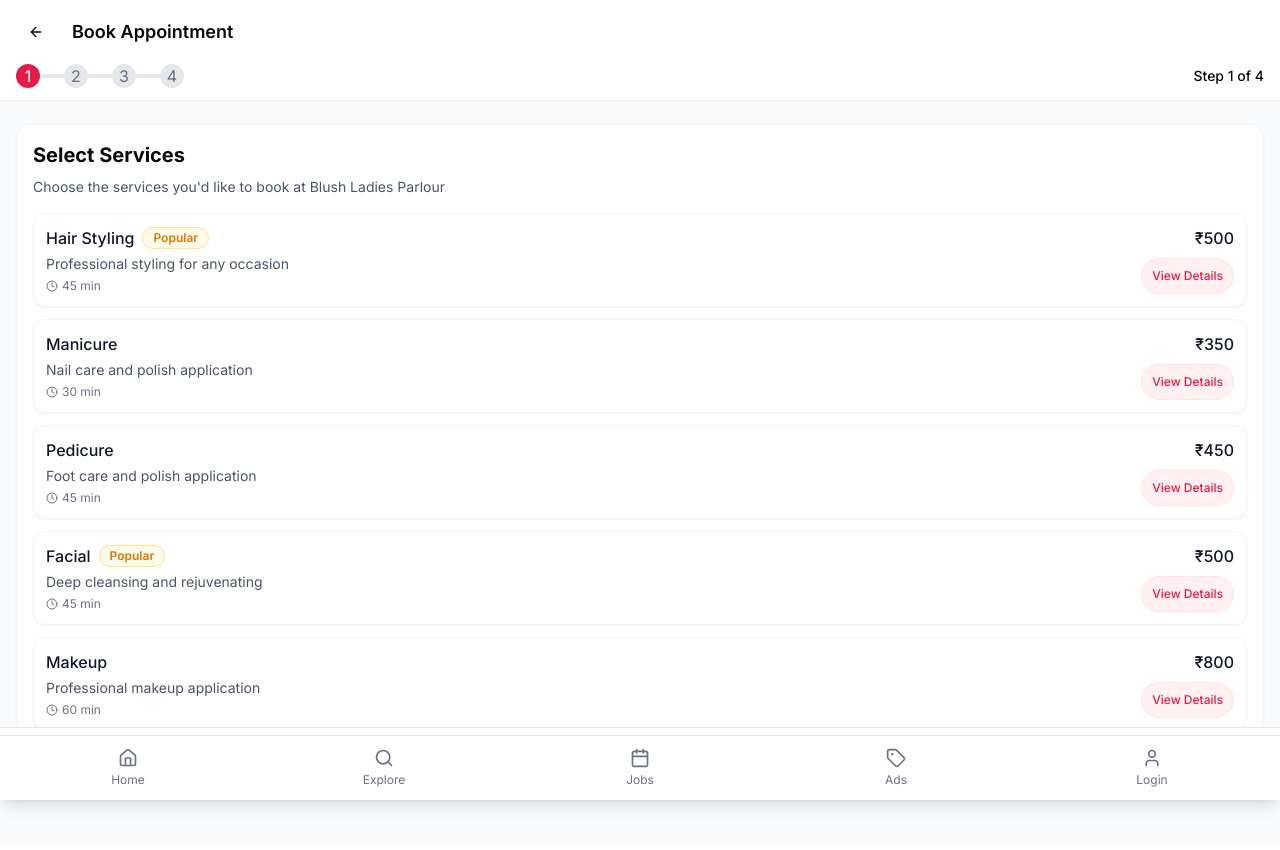
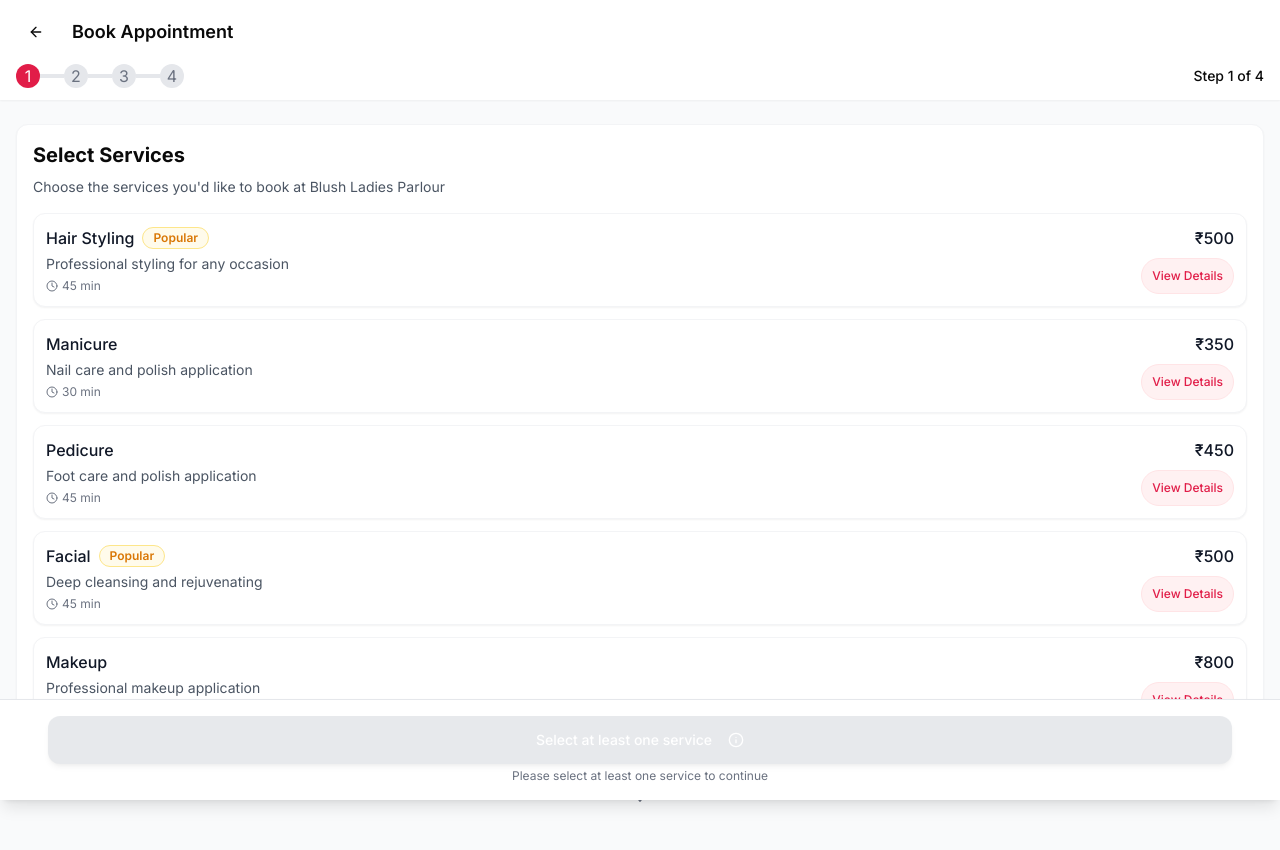
Before and after one commit to ranjeetnaiknavare/trimly, a Next.js app: page /salon/1/book in a window 1280 px wide. Shown: the top 850 px of the page. Built offline with nearby package versions, Linux system fonts and the light colour scheme.

Commit message:
fix: ensure continue button visibility on booking page
Adjust z-index and padding for booking flow button visibility.

Co-authored-by: Ranjeet Naiknavare <39047913+ranjeetnaiknavare@users.noreply.github.com>

```diff
--- a/app/globals.css
+++ b/app/globals.css
@@ -67,3 +67,13 @@
     scrollbar-width: none;
   }
 }
+
+.booking-page {
+  /* Ensure the booking page has proper spacing */
+  padding-bottom: 80px; /* Extra padding to account for the button */
+}
+
+/* Make the continue button more prominent */
+.booking-page .fixed.bottom-0 {
+  z-index: 50 !important; /* Ensure it's above other elements */
+}
--- a/app/salon/[slug]/book/page.tsx
+++ b/app/salon/[slug]/book/page.tsx
@@ -1,8 +1,10 @@
 "use client"
 
-import { useState } from "react"
+import type React from "react"
+
+import { useState, useEffect } from "react"
 import { useRouter, useSearchParams } from "next/navigation"
-import { ArrowLeft, Clock, Check, ArrowRight } from "lucide-react"
+import { ArrowLeft, Clock, Check, ArrowRight, CreditCard, Info } from "lucide-react"
 import { Button } from "@/components/ui/button"
 import { ServiceSelectionList } from "@/components/service-selection-list"
 import { TimeSlotPicker } from "@/components/time-slot-picker"
@@ -11,6 +13,7 @@ import { CouponInput } from "@/components/coupon-input"
 import { TipSelector } from "@/components/tip-selector"
 import { BookingSummary } from "@/components/booking-summary"
 import { QueueInfoTooltip } from "@/components/queue-info-tooltip"
+import { Tooltip, TooltipContent, TooltipProvider, TooltipTrigger } from "@/components/ui/tooltip"
 
 // Mock data for the salon
 const getSalonData = (slug: string) => {
@@ -143,6 +146,7 @@ export default function BookingPage({ params }: { params: { slug: string } }) {
     type: "percentage" | "fixed"
   } | null>(null)
   const [tipAmount, setTipAmount] = useState(0)
+  const [showButtonHint, setShowButtonHint] = useState(false)
 
   const salon = getSalonData(params.slug)
   const timeSlots = getTimeSlots()
@@ -203,13 +207,23 @@ export default function BookingPage({ params }: { params: { slug: string } }) {
     router.push(`/salon/${params.slug}/booking-confirmation`)
   }
 
+  // Show button hint after a delay if user hasn't interacted
+  useEffect(() => {
+    // Reset the timer when bookingType changes
+    const timer = setTimeout(() => {
+      setShowButtonHint(true)
+    }, 5000)
+
+    return () => clearTimeout(timer)
+  }, [bookingType])
+
   // Determine if we can proceed to the next step
   const canProceedToStep2 = selectedServices.length > 0
   const canProceedToStep3 = bookingType === "queue" || (selectedDate && selectedTime)
   const canProceedToStep4 = selectedFamilyMembers.length > 0
 
   return (
-    <div className="flex flex-col min-h-screen bg-gray-50">
+    <div className="flex flex-col min-h-screen bg-gray-50 booking-page">
       {/* Header */}
       <header className="sticky top-0 z-10 bg-white shadow-sm">
         <div className="container flex items-center h-16 px-4">
@@ -270,7 +284,7 @@ export default function BookingPage({ params }: { params: { slug: string } }) {
         </div>
       </header>
 
-      <main className="flex-1 container px-4 py-6 pb-24">
+      <main className="flex-1 container px-4 py-6 pb-32">
         {/* Step 1: Select Services */}
         {step === 1 && (
           <div className="space-y-6">
@@ -283,6 +297,14 @@ export default function BookingPage({ params }: { params: { slug: string } }) {
                 onToggle={handleServiceToggle}
               />
             </div>
+
+            {/* Hint for new users */}
+            {showButtonHint && selectedServices.length === 0 && (
+              <div className="text-center text-sm text-gray-500 animate-bounce">
+                Select services to continue
+                <ArrowDown className="h-4 w-4 mx-auto mt-1" />
+              </div>
+            )}
           </div>
         )}
 
@@ -371,6 +393,18 @@ export default function BookingPage({ params }: { params: { slug: string } }) {
                 appliedCoupon={appliedCoupon}
                 tipAmount={tipAmount}
               />
+
+              {/* Payment at venue note */}
+              <div className="mt-4 p-3 bg-blue-50 rounded-md border border-blue-100 flex items-start">
+                <CreditCard className="w-5 h-5 text-blue-600 mr-3 mt-0.5 flex-shrink-0" />
+                <div>
+                  <p className="text-sm font-medium text-blue-800">Pay at venue</p>
+                  <p className="text-xs text-blue-700 mt-1">
+                    Payment will be collected at the salon after your service is complete. Cash and all major cards
+                    accepted.
+                  </p>
+                </div>
+              </div>
             </div>
 
             <div className="space-y-4">
@@ -385,54 +419,175 @@ export default function BookingPage({ params }: { params: { slug: string } }) {
             </div>
           </div>
         )}
-        {/* Sticky continue button - always visible */}
-        <div className="fixed bottom-0 left-0 right-0 p-4 bg-white border-t border-gray-200 shadow-lg z-20">
+      </main>
+
+      {/* Sticky continue button - always visible with attention-grabbing animation */}
+      <div className="fixed bottom-0 left-0 right-0 p-4 bg-white border-t border-gray-200 shadow-lg z-50">
         <div className="container mx-auto">
           {step === 1 && (
+            <TooltipProvider>
+              <Tooltip>
+                <TooltipTrigger asChild>
+                  <div>
                     <Button
-                className="w-full bg-gradient-to-r from-rose-500 to-rose-600 hover:from-rose-600 hover:to-rose-700 text-white font-medium py-3 rounded-lg shadow-md transition-all transform hover:scale-[1.02] active:scale-[0.98]"
+                      className={`w-full ${
+                        canProceedToStep2
+                          ? "bg-gradient-to-r from-rose-500 to-rose-600 hover:from-rose-600 hover:to-rose-700"
+                          : "bg-gray-300"
+                      } text-white font-medium py-6 rounded-lg shadow-md transition-all transform hover:scale-[1.02] active:scale-[0.98]`}
                       disabled={!canProceedToStep2}
                       onClick={() => setStep(step + 1)}
                     >
+                      {canProceedToStep2 ? (
+                        <>
                           Continue to {bookingType === "queue" ? "Queue Information" : "Select Date & Time"}
-                <ArrowRight className="ml-2 h-4 w-4 animate-pulse" />
+                          <ArrowRight className="ml-2 h-5 w-5 animate-pulse" />
+                        </>
+                      ) : (
+                        <>
+                          Select at least one service
+                          <Info className="ml-2 h-5 w-5" />
+                        </>
+                      )}
                     </Button>
+                    {!canProceedToStep2 && (
+                      <div className="text-center text-xs text-gray-500 mt-1">
+                        Please select at least one service to continue
+                      </div>
+                    )}
+                  </div>
+                </TooltipTrigger>
+                <TooltipContent>
+                  <p>{canProceedToStep2 ? "Click to continue" : "Select at least one service to continue"}</p>
+                </TooltipContent>
+              </Tooltip>
+            </TooltipProvider>
           )}
 
           {step === 2 && (
+            <TooltipProvider>
+              <Tooltip>
+                <TooltipTrigger asChild>
+                  <div>
                     <Button
-                className="w-full bg-gradient-to-r from-rose-500 to-rose-600 hover:from-rose-600 hover:to-rose-700 text-white font-medium py-3 rounded-lg shadow-md transition-all transform hover:scale-[1.02] active:scale-[0.98]"
+                      className={`w-full ${
+                        canProceedToStep3
+                          ? "bg-gradient-to-r from-rose-500 to-rose-600 hover:from-rose-600 hover:to-rose-700"
+                          : "bg-gray-300"
+                      } text-white font-medium py-6 rounded-lg shadow-md transition-all transform hover:scale-[1.02] active:scale-[0.98]`}
                       disabled={!canProceedToStep3}
                       onClick={() => setStep(step + 1)}
                     >
+                      {canProceedToStep3 ? (
+                        <>
                           Continue to Select People
-                <ArrowRight className="ml-2 h-4 w-4 animate-pulse" />
+                          <ArrowRight className="ml-2 h-5 w-5 animate-pulse" />
+                        </>
+                      ) : (
+                        <>
+                          {bookingType === "appointment" ? "Select date and time" : "Review queue information"}
+                          <Info className="ml-2 h-5 w-5" />
+                        </>
+                      )}
                     </Button>
+                    {!canProceedToStep3 && bookingType === "appointment" && (
+                      <div className="text-center text-xs text-gray-500 mt-1">
+                        Please select both a date and time to continue
+                      </div>
+                    )}
+                  </div>
+                </TooltipTrigger>
+                <TooltipContent>
+                  <p>
+                    {canProceedToStep3
+                      ? "Click to continue"
+                      : bookingType === "appointment"
+                        ? "Select both a date and time to continue"
+                        : "Review queue information to continue"}
+                  </p>
+                </TooltipContent>
+              </Tooltip>
+            </TooltipProvider>
           )}
 
           {step === 3 && (
+            <TooltipProvider>
+              <Tooltip>
+                <TooltipTrigger asChild>
+                  <div>
                     <Button
-                className="w-full bg-gradient-to-r from-rose-500 to-rose-600 hover:from-rose-600 hover:to-rose-700 text-white font-medium py-3 rounded-lg shadow-md transition-all transform hover:scale-[1.02] active:scale-[0.98]"
+                      className={`w-full ${
+                        canProceedToStep4
+                          ? "bg-gradient-to-r from-rose-500 to-rose-600 hover:from-rose-600 hover:to-rose-700"
+                          : "bg-gray-300"
+                      } text-white font-medium py-6 rounded-lg shadow-md transition-all transform hover:scale-[1.02] active:scale-[0.98]`}
                       disabled={!canProceedToStep4}
                       onClick={() => setStep(step + 1)}
                     >
+                      {canProceedToStep4 ? (
+                        <>
                           Continue to Review & Confirm
-                <ArrowRight className="ml-2 h-4 w-4 animate-pulse" />
+                          <ArrowRight className="ml-2 h-5 w-5 animate-pulse" />
+                        </>
+                      ) : (
+                        <>
+                          Select at least one person
+                          <Info className="ml-2 h-5 w-5" />
+                        </>
+                      )}
                     </Button>
+                    {!canProceedToStep4 && (
+                      <div className="text-center text-xs text-gray-500 mt-1">
+                        Please select at least one person to continue
+                      </div>
+                    )}
+                  </div>
+                </TooltipTrigger>
+                <TooltipContent>
+                  <p>{canProceedToStep4 ? "Click to continue" : "Select at least one person to continue"}</p>
+                </TooltipContent>
+              </Tooltip>
+            </TooltipProvider>
           )}
 
           {step === 4 && (
+            <div>
               <Button
-                className="w-full bg-gradient-to-r from-rose-500 to-rose-600 hover:from-rose-600 hover:to-rose-700 text-white font-medium py-3 rounded-lg shadow-md transition-all transform hover:scale-[1.02] active:scale-[0.98]"
+                className="w-full bg-gradient-to-r from-rose-500 to-rose-600 hover:from-rose-600 hover:to-rose-700 text-white font-medium py-6 rounded-lg shadow-md transition-all transform hover:scale-[1.02] active:scale-[0.98]"
                 onClick={handleBookingSubmit}
               >
                 Confirm Booking
-                <Check className="ml-2 h-4 w-4" />
+                <Check className="ml-2 h-5 w-5" />
               </Button>
+              <div className="text-center text-xs text-gray-500 mt-1 flex items-center justify-center">
+                <CreditCard className="h-3 w-3 mr-1" />
+                Payment will be collected at the venue
+              </div>
+            </div>
           )}
         </div>
       </div>
-      </main>
     </div>
   )
 }
+
+// Arrow down icon component
+function ArrowDown(props: React.SVGProps<SVGSVGElement>) {
+  return (
+    <svg
+      {...props}
+      xmlns="http://www.w3.org/2000/svg"
+      width="24"
+      height="24"
+      viewBox="0 0 24 24"
+      fill="none"
+      stroke="currentColor"
+      strokeWidth="2"
+      strokeLinecap="round"
+      strokeLinejoin="round"
+    >
+      <path d="M12 5v14" />
+      <path d="m19 12-7 7-7-7" />
+    </svg>
+  )
+}
--- a/components/bottom-nav.tsx
+++ b/components/bottom-nav.tsx
@@ -32,13 +32,13 @@ export function BottomNav() {
                 ? "login"
                 : null
 
-  // Don't show bottom nav on business pages
-  if (pathname?.startsWith("/business")) {
+  // Don't show bottom nav on business pages or booking pages
+  if (pathname?.startsWith("/business") || pathname?.includes("/book")) {
     return null
   }
 
   return (
-    <div className="fixed bottom-0 left-0 right-0 bg-white border-t border-gray-200 z-50">
+    <div className="fixed bottom-0 left-0 right-0 bg-white border-t border-gray-200 z-40">
       <div className="flex justify-around items-center h-16">
         <Link
           href="/"
```
Lines whose indentation alone changed are shown as unchanged.
